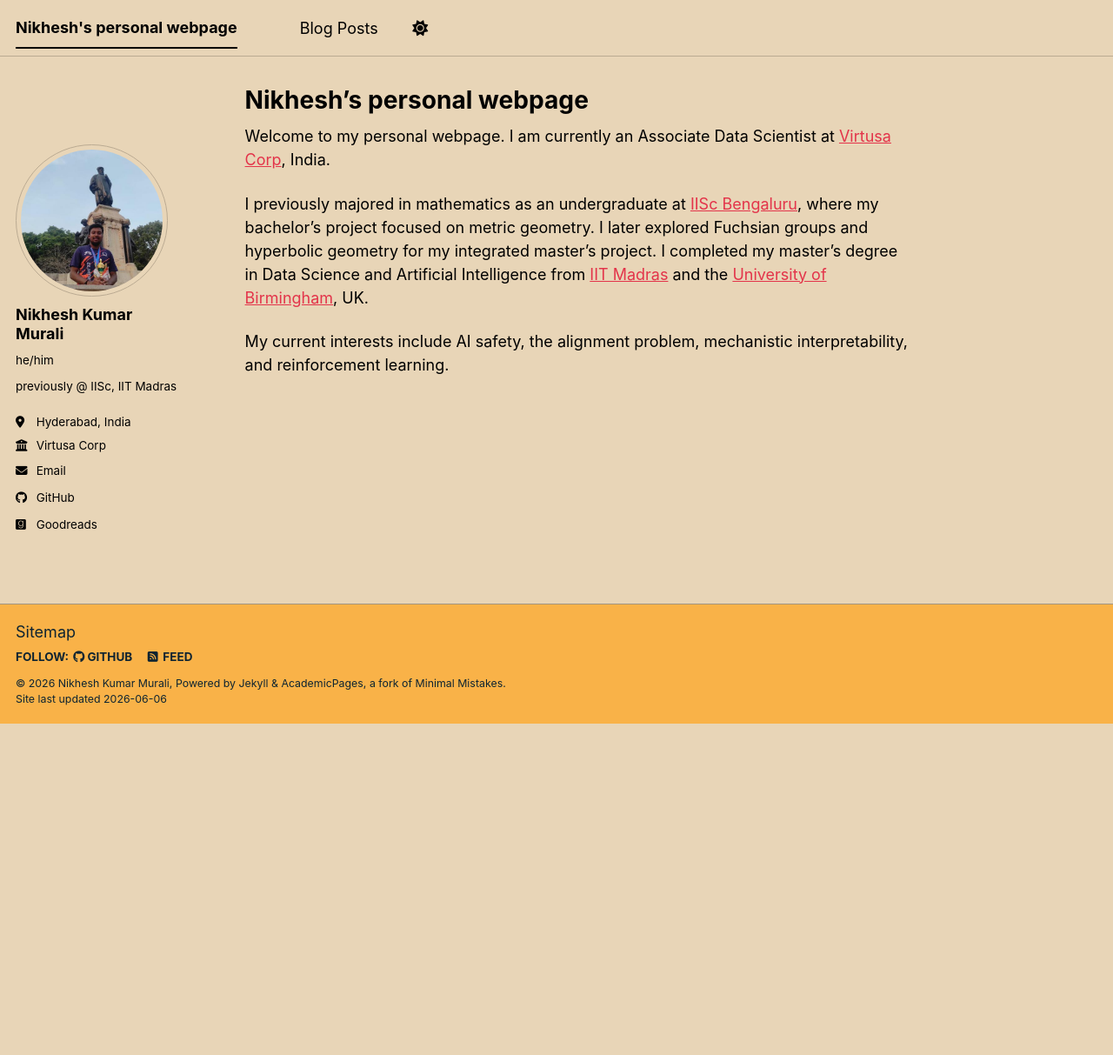
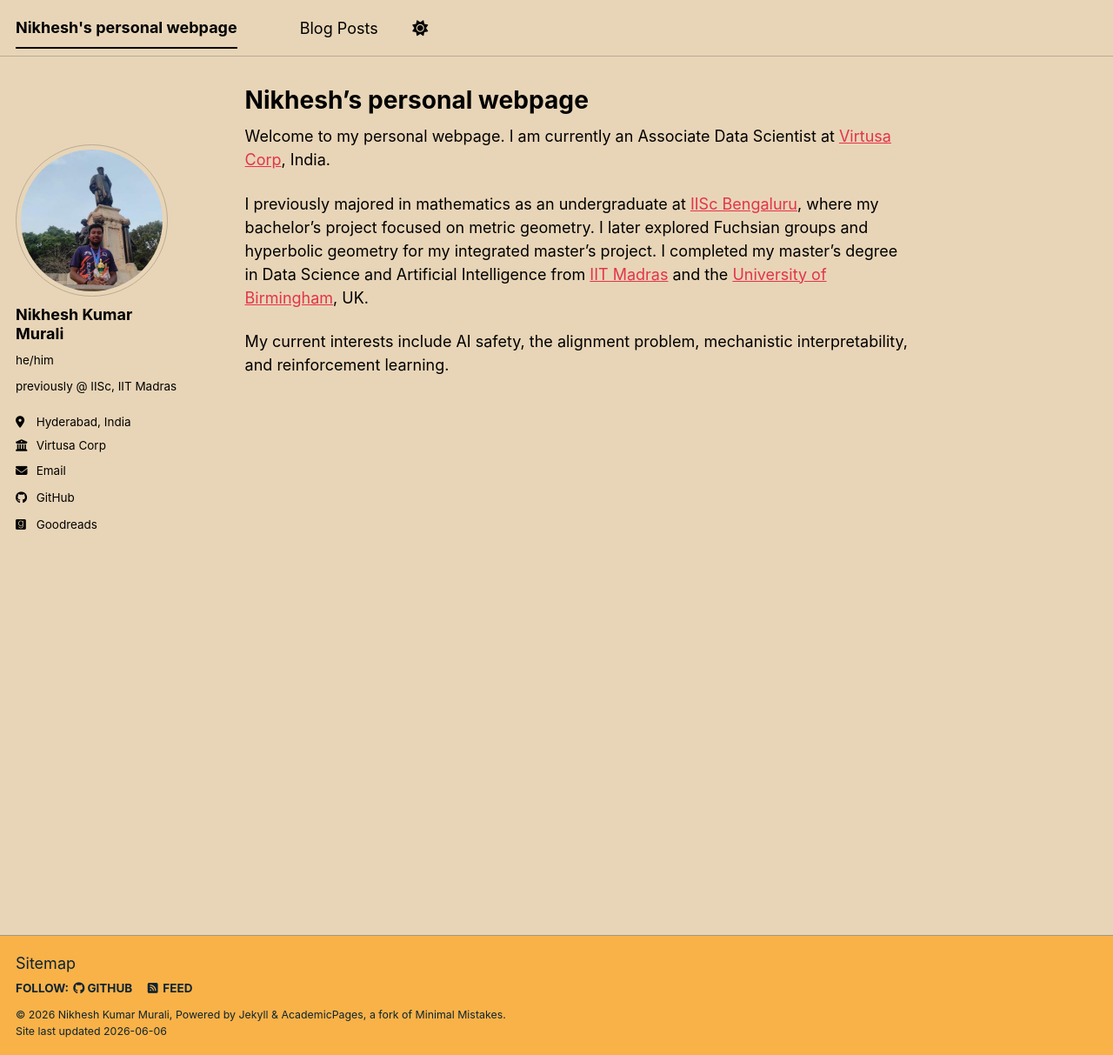
Before and after one commit to NikheshKumar/nikheshkumar.github.io, a Jekyll site: the page built from _pages/about.md, in a window 1280 px wide and 1213 px high. Shown: the whole window at 87% size. Built offline with Jekyll 4.4.1, drawn with Linux system fonts in a browser that asks for light colours; a script bundle is joined from its source files by our own code; library files that are not in the unit come from our copies.

Commit message:
Enhance #main layout with flow-root and min-height
Added flow-root display and min-height for #main in large screens.

```diff
--- a/_sass/layout/_page.scss
+++ b/_sass/layout/_page.scss
@@ -5,6 +5,7 @@
 #main {
   @include container;
   @include clearfix;
+   display: flow-root;
   margin-top: 2em;
   padding-left: 1em;
   padding-right: 1em;
@@ -13,6 +14,12 @@
 
   @include breakpoint($x-large) {
     max-width: $x-large;
+  }
+}
+
+@media screen and (min-width: 1024px) {
+  #main {
+    min-height: 920px;
   }
 }
 
```
